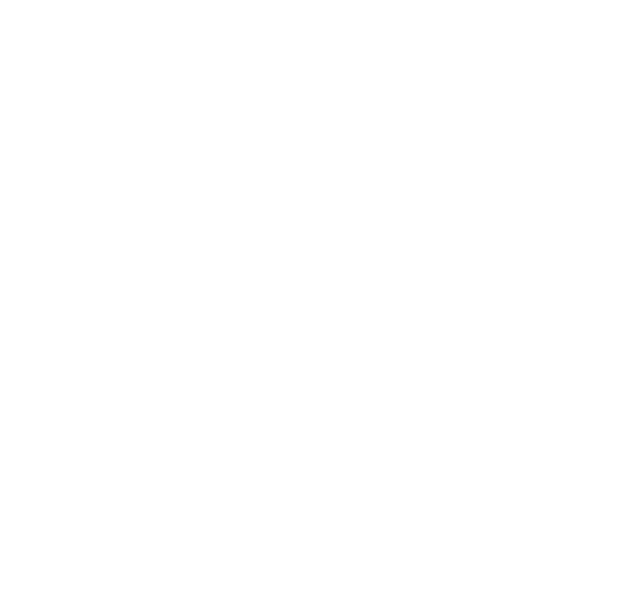
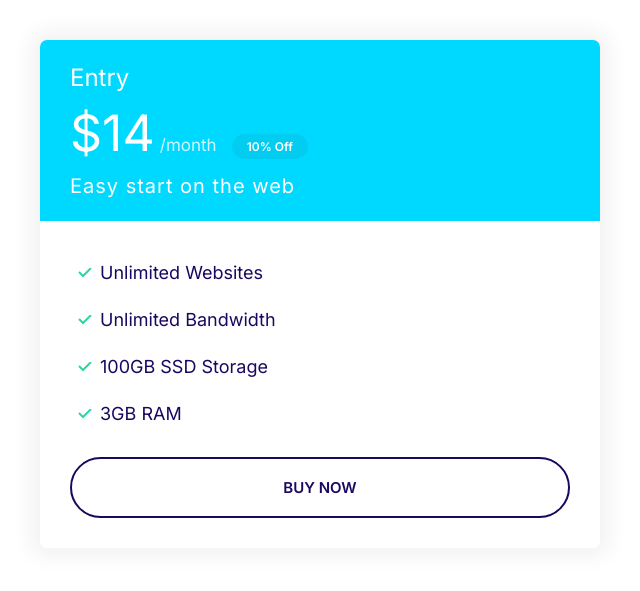
Before and after one commit to ellasisking/stratify, a plain HTML site: page index.html in a window 1280 px wide. Shown: the whole page, without its empty margins (0-640 px from the left). Drawn offline with Linux system fonts and the light colour scheme.

Commit message:
PLans Creation

```diff
--- a/css/styles.css
+++ b/css/styles.css
@@ -116,6 +116,7 @@ a {
 
 .badge--small {
   font-size: 1.6rem;
+  padding: 0.5rem 1.5rem;
 }
 
 @media screen and (min-width: 1024px) {
@@ -272,3 +273,71 @@ a {
     font-size: 1.5rem;
   }
 }
+
+/* Cards */
+
+.card {
+  border-radius: 7px;
+  box-shadow: 0 0 20px 10px #f3f3f3;
+  overflow: hidden;
+}
+
+.card__header,
+.card__body {
+  padding: 2rem 3rem;
+}
+
+.card--primary .card__header {
+  background: var(--color-primary);
+  color: white;
+}
+.card--secondary .card__header {
+  background: var(--color-secondary);
+  color: white;
+}
+
+.card--secondary .badge--secondary {
+  background: #02cdf1;
+}
+
+/* Plans */
+.plan__name {
+  color: #fff;
+  margin: 0;
+  font-weight: 500;
+  font-size: 2.4rem;
+}
+.plan__price {
+  font-size: 6rem;
+}
+
+.plan__billing-cycle {
+  font-size: 2.4rem;
+  font-weight: 300;
+  opacity: 0.8;
+  margin-right: 1rem;
+}
+
+.plan__description {
+  font-size: 2rem;
+  font-weight: 300;
+  letter-spacing: 1px;
+  display: block;
+}
+
+.plan .list__item {
+  margin-bottom: 2rem;
+}
+
+@media screen and (min-width: 1024px) {
+  plan__name {
+    font-size: 1.4rem;
+  }
+  .plan__price {
+    font-size: 5rem;
+  }
+
+  .plan__billing-cycle {
+    font-size: 1.7rem;
+  }
+}
--- a/index.html
+++ b/index.html
@@ -15,5 +15,28 @@
     <link rel="stylesheet" href="css/normalize.css" />
     <link rel="stylesheet" href="css/styles.css" />
   </head>
-  <body></body>
+  <body>
+    <div style="width: 50%; padding: 4rem;">
+      <div class="plan">
+        <div class="card card--secondary">
+          <header class="card__header">
+            <h3 class="plan__name">Entry</h3>
+            <span class="plan__price">$14</span>
+            <span class="plan__billing-cycle">/month</span>
+            <span class="badge badge--secondary badge--small">10% Off</span>
+            <span class="plan__description">Easy start on the web</span>
+          </header>
+          <div class="card__body">
+            <ul class="list list--tick">
+              <li class="list__item">Unlimited Websites</li>
+              <li class="list__item">Unlimited Bandwidth</li>
+              <li class="list__item">100GB SSD Storage</li>
+              <li class="list__item">3GB RAM</li>
+            </ul>
+            <button class="btn btn--outline btn--block">Buy Now</button>
+          </div>
+        </div>
+      </div>
+    </div>
+  </body>
 </html>
```
Also changed, not shown: components/cards.html (added, +8 -0 lines), components/lists.html (+7 -0 lines), components/plans.html (added, +22 -0 lines).
